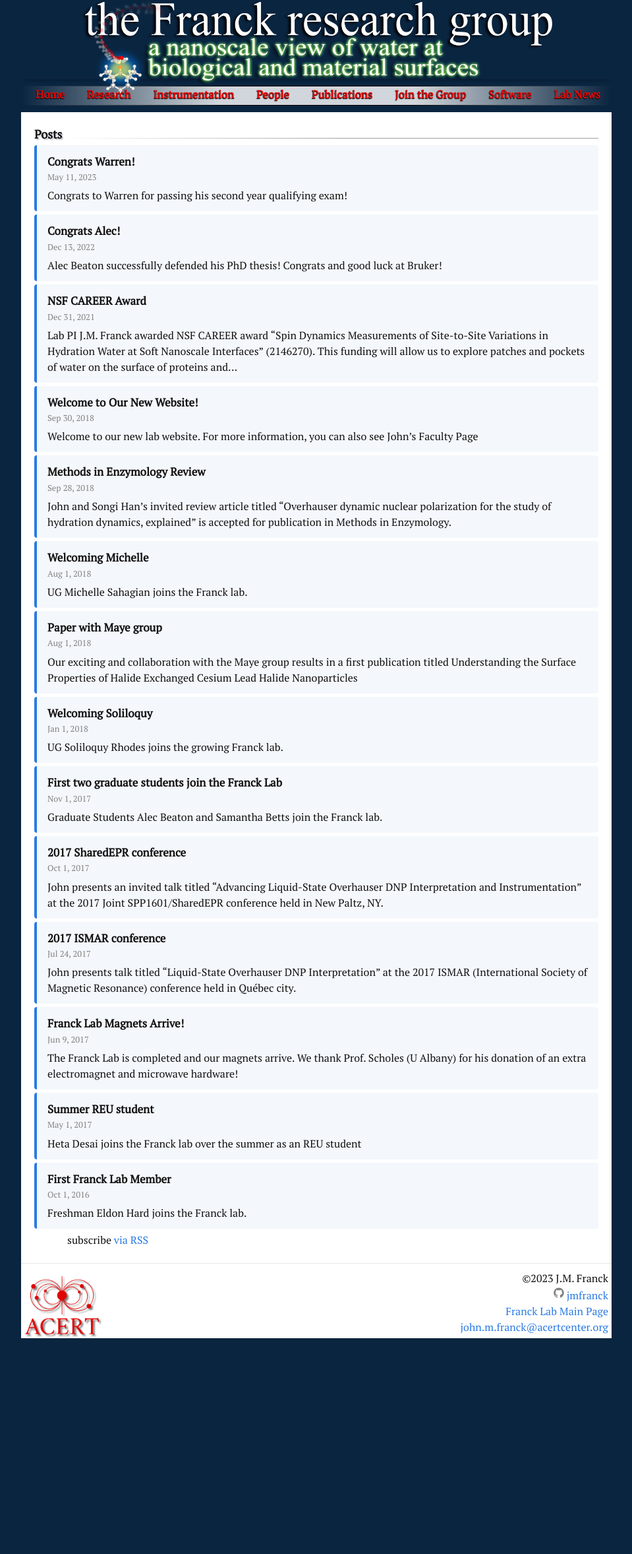
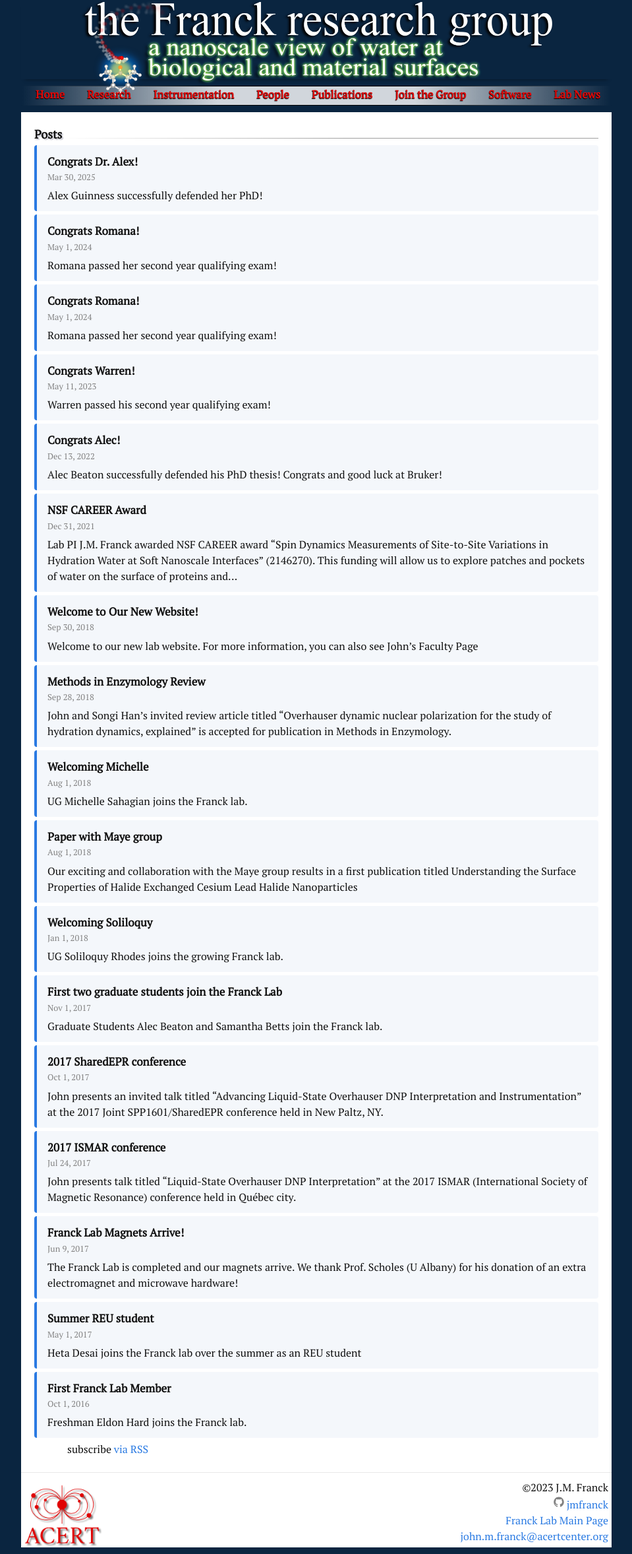
Before and after one commit to jmfrancklab/jmfrancklab.github.io, a Jekyll site: the page built from news.html, in a window 1280 px wide. Shown: the whole page at 66% size, without its empty margins (160-1119 px from the left). Built offline with Jekyll 4.4.1, drawn with Linux system fonts in a browser that asks for light colours.

Commit message:
updates to news

```diff
--- a/_data/news.yml
+++ b/_data/news.yml
@@ -81,4 +81,18 @@
 - date: 2023-05-11
   title: "Congrats Warren!"
   content: |
-    Congrats to Warren for passing his second year qualifying exam!
+    Warren passed his second year qualifying exam!
+
+- date: 2024-05-01
+  title: "Congrats Romana!"
+  content: |
+    Romana passed her second year qualifying exam!
+
+- date: 2025-03-30
+  title: "Congrats Dr. Alex!"
+  content: |
+    Alex Guinness successfully defended her PhD!
+- date: 2024-05-01
+  title: "Congrats Romana!"
+  content: |
+    Romana passed her second year qualifying exam!
```
